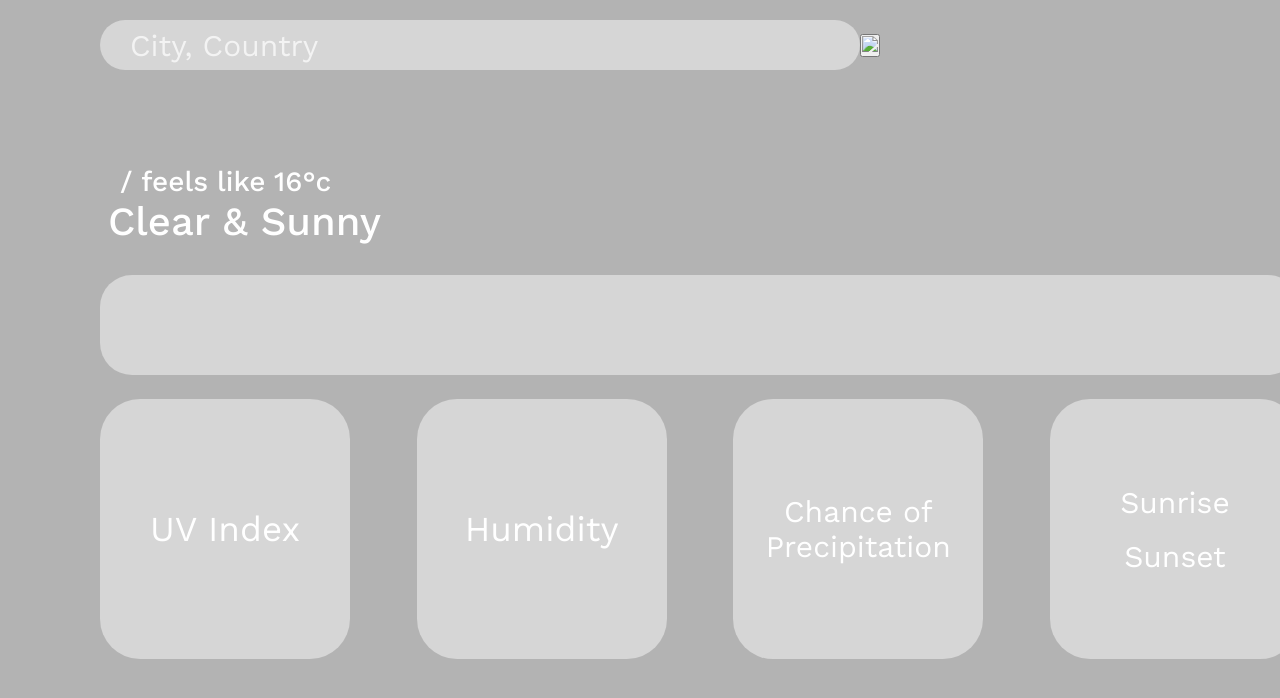
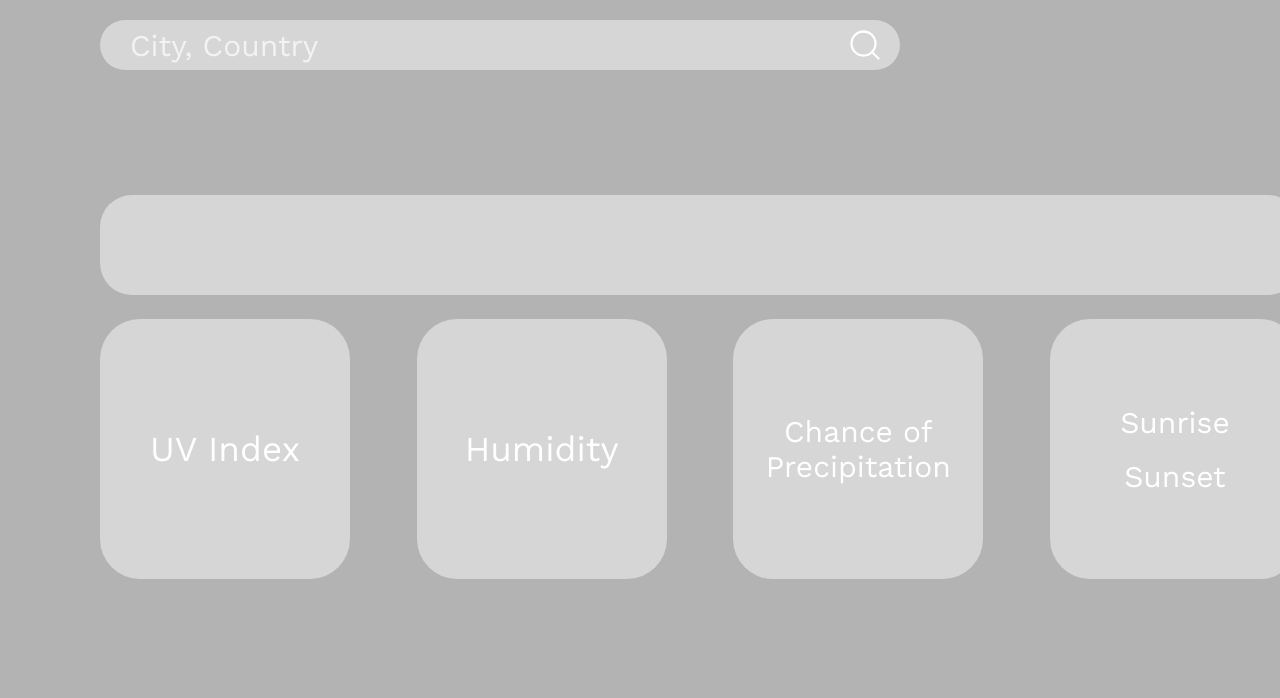
Before and after one commit to chavimiller/weather-app, a website built with webpack: page src/template.html in a window 1280 px wide. Built offline with nearby package versions, Linux system fonts and the light colour scheme; no server answers.

Commit message:
Add search icon, fix placement in search bar

```diff
--- a/src/styles.css
+++ b/src/styles.css
@@ -22,15 +22,23 @@ body {
 
 input {
     border: none;
-    background-color: rgb(255, 255, 255, .45);
+    background-color: transparent;
     width: 700px;
     height: 40px;
-    border-radius: 30px;
+
     display: flex;
     color: #FFFFFF;
     font-size: 30px;
     padding: 5px 30px;
     outline: none;
+}
+
+button {
+    margin: 0;
+    padding: 0;
+    border: none;
+    outline: none;
+    background-color: transparent;
 }
 
 input::placeholder {
@@ -40,8 +48,22 @@ input::placeholder {
 }
 
 .search-bar-container {
+    border-radius: 30px;
     display: flex;
     align-items: center;
+    justify-content: space-between;
+    width: 800px;
+    height: 50px;
+    background-color: rgb(255, 255, 255, .45);
+}
+
+#search-icon {
+    display: flex;
+    background-color: transparent;
+    width: 30px;
+    height: 30px;
+    margin-right: 20px;
+    cursor: pointer;
 }
 
 .main-block {
--- a/src/template.html
+++ b/src/template.html
@@ -11,15 +11,17 @@
   <div id="container-main">
     <div class="search-bar-container">
       <input id="search-bar" placeholder="City, Country"></input>
-        <button id="submit-search" type="submit"><img src="#" id="search-icon"></button>
+      <button id="submit-search" type="submit">
+        <img src="./images/Search.svg" id="search-icon" alt="search-icon">
+      </button>
     </div>
     <div class="main-block">
       <div class="location-name"></div>
       <div class="temp">
         <div class="degrees"></div>
-          <div class="feels-like">/ feels like 16°c</div>
+        <div class="feels-like"></div>
       </div>
-        <div class="description">Clear & Sunny</div>
+      <div class="description"></div>
     </div>
     <div class="daily-block"></div>
     <div class="extra-info-block">
```
Also changed, not shown: src/images/Search.svg (added). Lines whose indentation alone changed are shown as unchanged.
